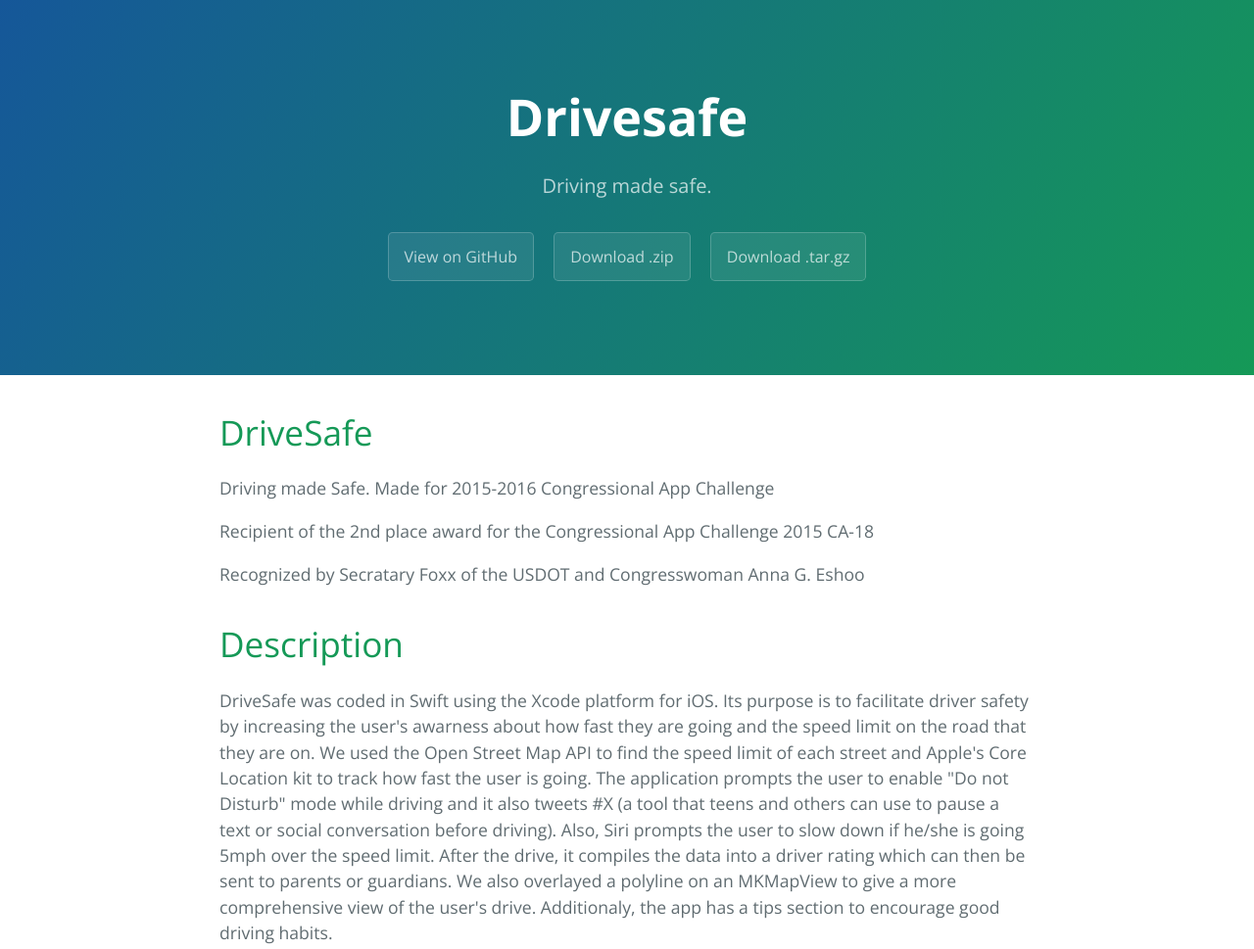
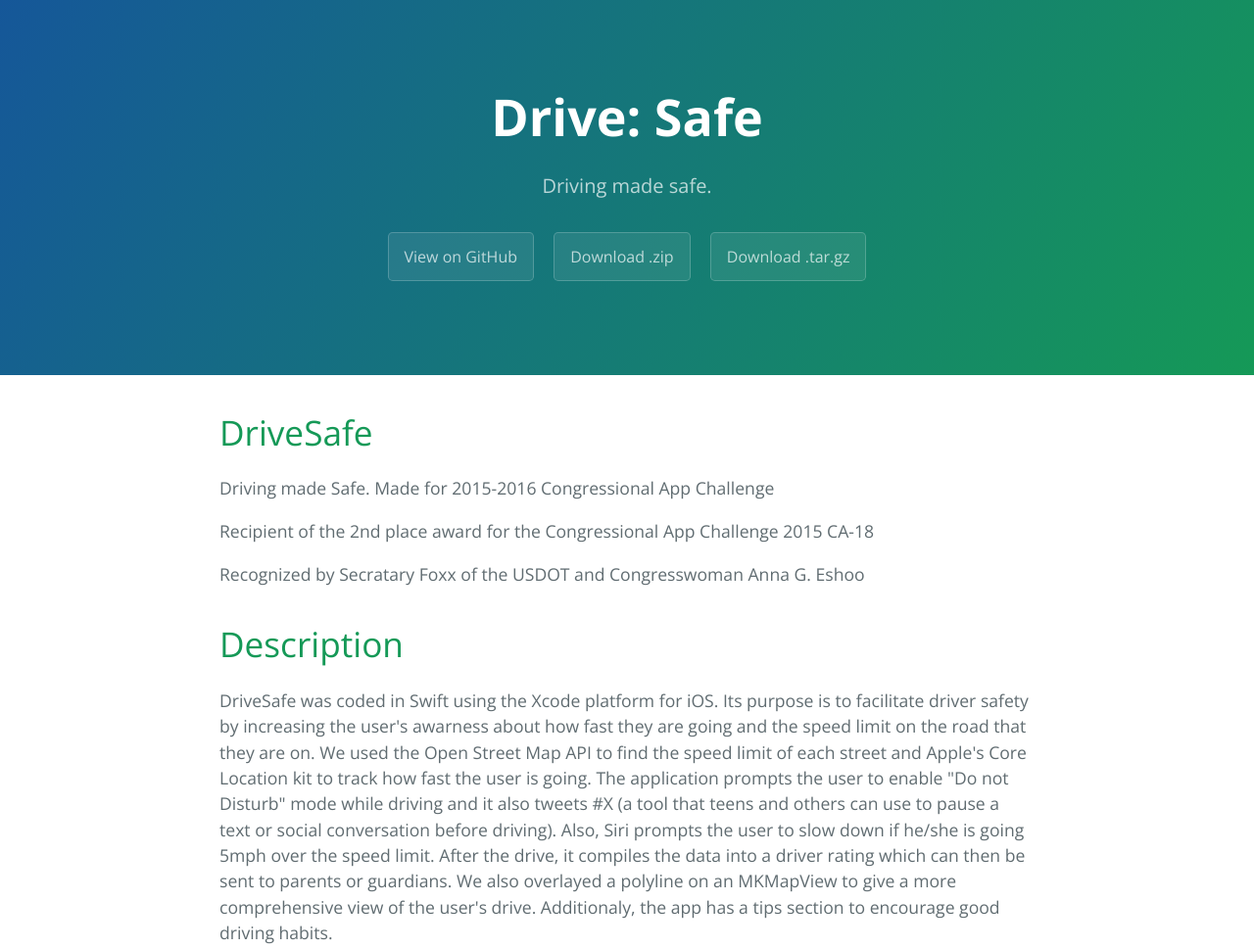
Before and after one commit to sfhacks/DriveSafe, a plain HTML site: page index.html in a window 1280 px wide. Shown: the top 969 px of the page at 98% size. Drawn offline with nearby package versions, Linux system fonts and the light colour scheme.

Commit message:
Update index.html

```diff
--- a/index.html
+++ b/index.html
@@ -11,7 +11,7 @@
   </head>
   <body>
     <section class="page-header">
-      <h1 class="project-name">Drivesafe</h1>
+      <h1 class="project-name">Drive: Safe</h1>
       <h2 class="project-tagline">Driving made safe. </h2>
       <a href="https://github.com/sfhacks/DriveSafe" class="btn">View on GitHub</a>
       <a href="https://github.com/sfhacks/DriveSafe/zipball/master" class="btn">Download .zip</a>
```
